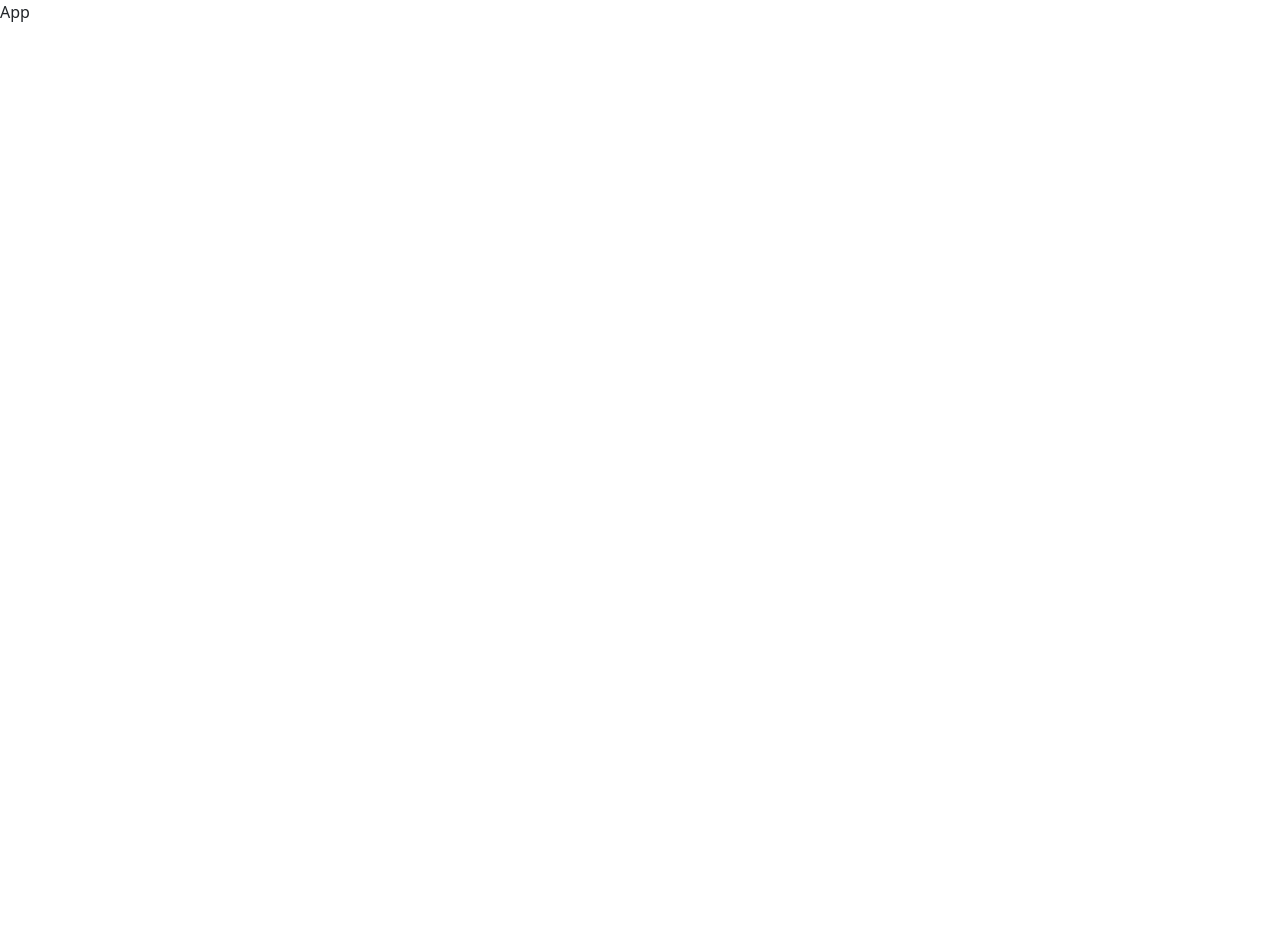
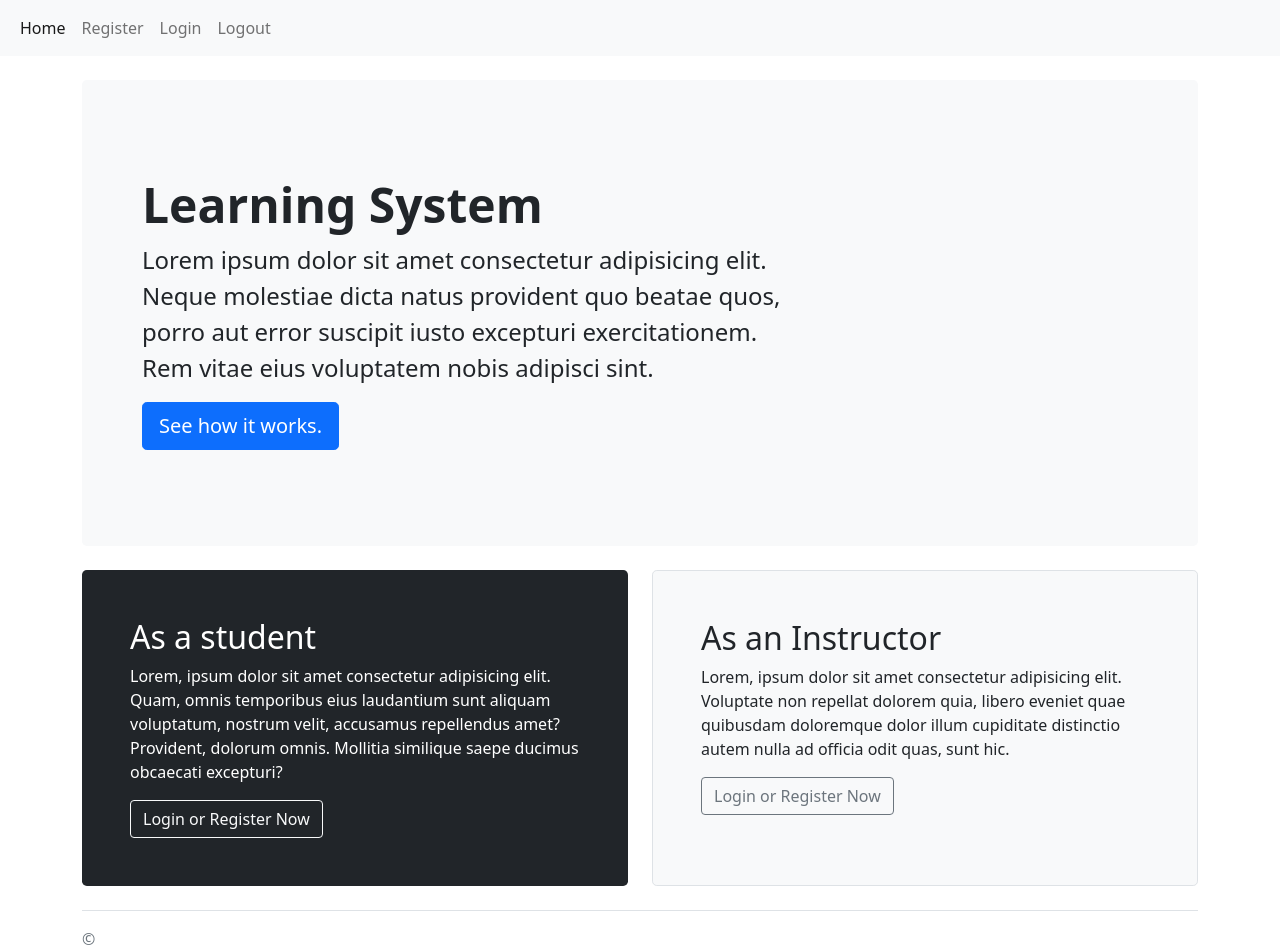
Before and after one commit to kerickkkkk/learnsystem, a React (Create React App) app in the folder client/: page / in a window 1280 px wide. Shown: the top 952 px of the page. Before the commit the page ends 800 px from the top, so only its background shows below. Built offline with nearby package versions, Linux system fonts and the light colour scheme.

Commit message:
feat : add home nav route

```diff
--- a/client/package.json
+++ b/client/package.json
@@ -8,6 +8,7 @@
     "@testing-library/user-event": "^13.5.0",
     "react": "^17.0.2",
     "react-dom": "^17.0.2",
+    "react-router-dom": "^6.1.1",
     "react-scripts": "5.0.0",
     "web-vitals": "^2.1.2"
   },
--- a/client/src/App.js
+++ b/client/src/App.js
@@ -1,7 +1,14 @@
+import React from 'react'
+import { Routes, Route } from "react-router-dom";
+import HomeComponent from './components/home-component'
+import NavComponent from './components/nav-component'
 function App(){
   return (
     <div>
-      App
+      <NavComponent />
+      <Routes>
+        <Route path="/" element={<HomeComponent />} />
+      </Routes>
     </div>
   )
 }
--- /dev/null
+++ b/client/src/components/home-component.js
@@ -0,0 +1,53 @@
+import React, { Component } from 'react'
+export class NavComponent extends Component {
+  render() {
+    return (
+      <main>
+        <div class="container py-4">
+          <div class="p-5 mb-4 bg-light rounded-3">
+            <div class="container-fluid py-5">
+              <h1 class="display-5 fw-bold">Learning System</h1>
+              <p class="col-md-8 fs-4">
+                Lorem ipsum dolor sit amet consectetur adipisicing elit. Neque molestiae dicta natus provident quo beatae quos, porro aut error suscipit iusto excepturi exercitationem. Rem vitae eius voluptatem nobis adipisci sint.
+              </p>
+              <button class="btn btn-primary btn-lg" type="button">
+                See how it works.
+              </button>
+            </div>
+          </div>
+
+          <div class="row align-items-md-stretch">
+            <div class="col-md-6">
+              <div class="h-100 p-5 text-white bg-dark rounded-3">
+                <h2>As a student</h2>
+                <p>
+                  Lorem, ipsum dolor sit amet consectetur adipisicing elit. Quam, omnis temporibus eius laudantium sunt aliquam voluptatum, nostrum velit, accusamus repellendus amet? Provident, dolorum omnis. Mollitia similique saepe ducimus obcaecati excepturi?
+                </p>
+                <button class="btn btn-outline-light" type="button">
+                  Login or Register Now
+                </button>
+              </div>
+            </div>
+            <div class="col-md-6">
+              <div class="h-100 p-5 bg-light border rounded-3">
+                <h2>As an Instructor</h2>
+                <p>
+                  Lorem, ipsum dolor sit amet consectetur adipisicing elit. Voluptate non repellat dolorem quia, libero eveniet quae quibusdam doloremque dolor illum cupiditate distinctio autem nulla ad officia odit quas, sunt hic.
+                </p>
+                <button class="btn btn-outline-secondary" type="button">
+                  Login or Register Now
+                </button>
+              </div>
+            </div>
+          </div>
+
+          <footer class="pt-3 mt-4 text-muted border-top">
+            &copy;
+          </footer>
+        </div>
+      </main>
+    )
+  }
+}
+
+export default NavComponent
--- /dev/null
+++ b/client/src/components/nav-component.js
@@ -0,0 +1,42 @@
+import React, { Component } from 'react'
+import { Link } from 'react-router-dom'
+export class NavComponent extends Component {
+  render() {
+    return (
+      <div>
+      <nav>
+        <nav className="navbar navbar-expand-lg navbar-light bg-light">
+          <div className="container-fluid">
+            <div className="collapse navbar-collapse" id="navbarNav">
+              <ul className="navbar-nav">
+                <li className="nav-item">
+                  <Link className="nav-link active" to="/">
+                    Home
+                  </Link>
+                </li>
+                <li className="nav-item">
+                  <Link className="nav-link" to="/register">
+                    Register
+                  </Link>
+                </li>
+                <li className="nav-item">
+                  <Link className="nav-link" to="/login">
+                    Login
+                  </Link>
+                </li>
+                <li className="nav-item">
+                  <Link className="nav-link" to="#">
+                    Logout
+                  </Link>
+                </li>
+              </ul>
+            </div>
+          </div>
+        </nav>
+      </nav>
+    </div>
+    )
+  }
+}
+
+export default NavComponent
--- a/client/src/index.js
+++ b/client/src/index.js
@@ -1,11 +1,14 @@
 import React from 'react';
 import ReactDOM from 'react-dom';
+import { BrowserRouter } from "react-router-dom";
 import App from './App';
 
 
 ReactDOM.render(
   <React.StrictMode>
-    <App />
+    <BrowserRouter>
+      <App />
+    </BrowserRouter>,
   </React.StrictMode>,
   document.getElementById('root')
 );
```
Also changed, not shown: 1 other file (tests, documents, lock files or other folders).
